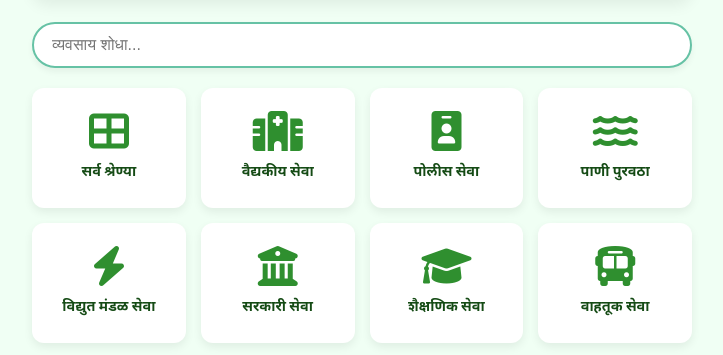
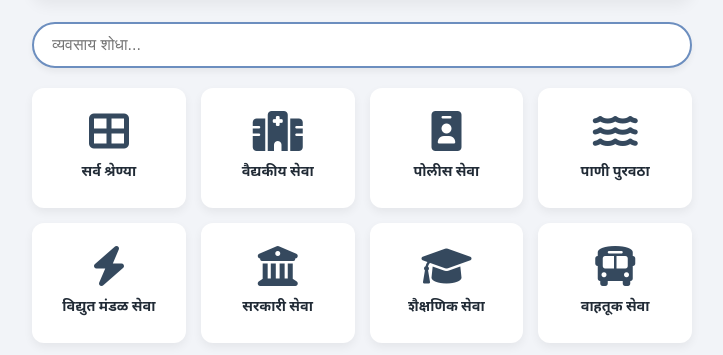
Before and after one commit to the-scam-master/jawala-directory, a website: page index.html in a window 1280 px wide. Shown: the part 132-487 px from the top of the page, without its empty margins (278-1001 px from the left). Drawn offline with nearby package versions, Linux system fonts and the light colour scheme; files whose address does not match are found by name.

Commit message:
Update styles.css

```diff
--- a/assets/css/styles.css
+++ b/assets/css/styles.css
@@ -1,14 +1,14 @@
 @import url('https://fonts.googleapis.com/css2?family=Noto+Sans+Devanagari:wght@300;400;600;700&family=Mukta:wght@400;600;700&display=swap');
 
 :root {
-    --primary-color:   #2F8F2F;
-    --secondary-color: #66C2A5;
-    --accent-color:    #F28C28;
-    --muted-text:      #8E9A8F;
-    --background-color:#F0FFF4;
+    --primary-color:   #35495E;
+    --secondary-color: #6C8EBF;
+    --accent-color:    #FF945A;
+    --muted-text:      #8A9DAF;
+    --background-color:#F2F4F8;
     --card-background: #FFFFFF;
-    --text-color:      #154B15;
-    --soft-shadow:     rgba(0,0,0,0.07);
+    --text-color:      #212B36;
+    --soft-shadow:     rgba(0,0,0,0.06);
 }
 
 * {
```
